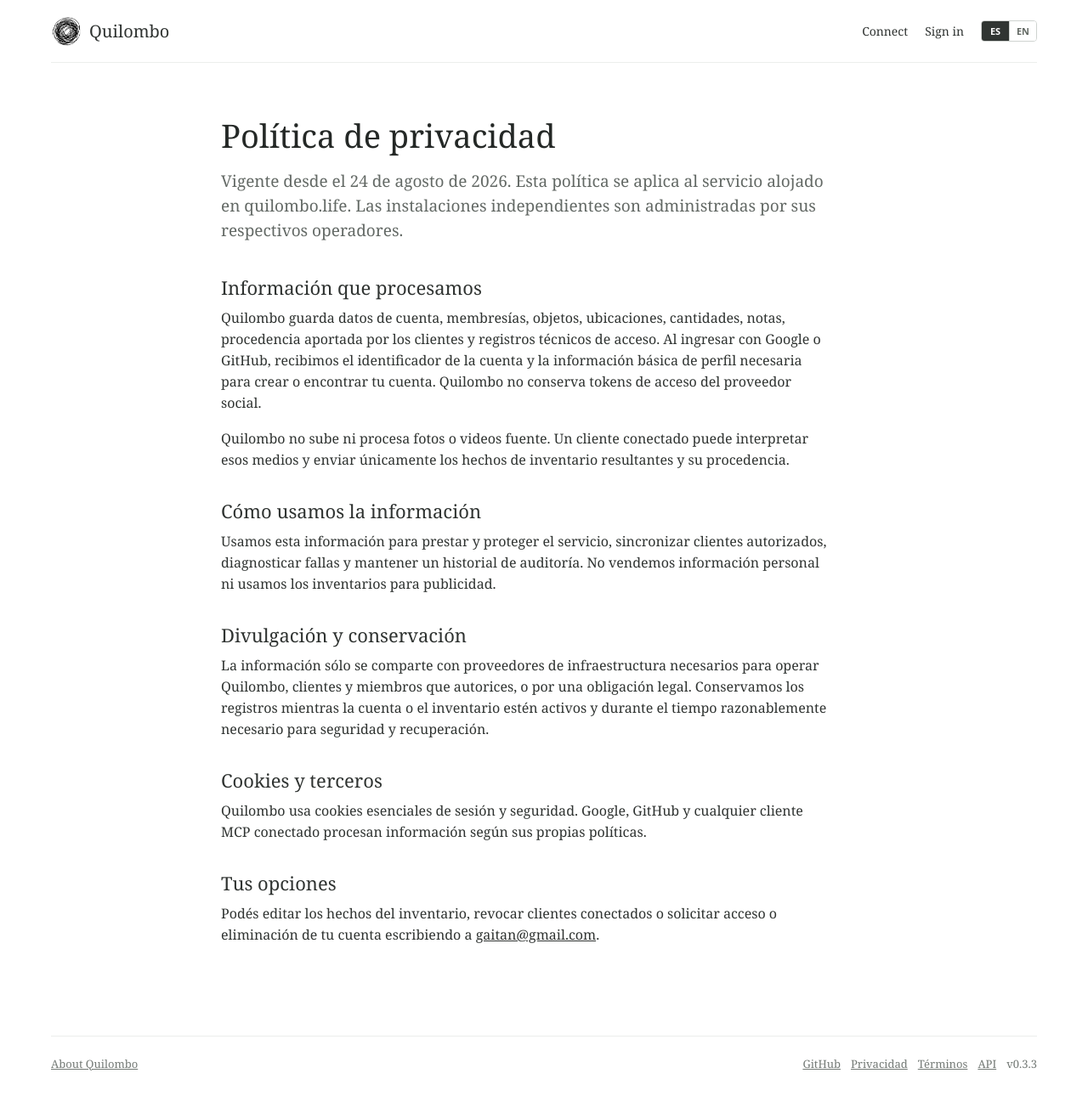
After one commit to mgaitan/quilombo, a Django app: page /privacy/ in a window 1280 px wide. The commit adds this page. Shown: the whole page at 85% size. Run offline with Django 5.2, Linux system fonts and the light colour scheme; parts of the project's set-up code (start-up, migrations or seed data) failed here and were passed over; some libraries are stand-ins or nearby versions.

Commit message:
feat(auth): add public OAuth branding pages
Version the high-resolution Quilombo mark and its Google-sized derivative, and publish privacy and terms pages required for OAuth branding.\n\nRefs #116

```diff
--- a/inventory/static/inventory/styles.css
+++ b/inventory/static/inventory/styles.css
@@ -420,6 +420,11 @@ code {
 .field .helptext ul { margin: 8px 0 0; padding-left: 20px; }
 .errorlist { margin: 7px 0 0; padding-left: 20px; color: #9e2d27; font-size: 14px; }
 .auth-alternate { margin-top: 30px; color: #636965; }
+.legal-page { max-width: 720px; }
+.legal-page .lede { margin-bottom: 38px; }
+.legal-page section { margin-top: 34px; }
+.legal-page h2 { margin-bottom: 10px; font-size: 22px; }
+.legal-page ul { padding-left: 22px; }
 
 .footer {
   display: flex;
--- a/inventory/templates/base.html
+++ b/inventory/templates/base.html
@@ -45,6 +45,8 @@
         <a href="https://mgaitan.github.io/posts/quilombo-agentes-para-organizar-la-vida-real/">{% translate "About Quilombo" %}</a>
       {% endif %}
       <a href="https://github.com/mgaitan/quilombo">GitHub</a>
+      <a href="{% url 'privacy-policy' %}">{% if LANGUAGE_CODE == "en" %}Privacy{% else %}Privacidad{% endif %}</a>
+      <a href="{% url 'terms-of-service' %}">{% if LANGUAGE_CODE == "en" %}Terms{% else %}Términos{% endif %}</a>
       <a href="{% url 'api-docs' %}">API</a>
       <span>v{{ APP_VERSION }}</span>
     </footer>
--- /dev/null
+++ b/inventory/templates/inventory/privacy.html
@@ -0,0 +1,70 @@
+{% extends "base.html" %}
+{% load i18n %}
+{% get_current_language as LANGUAGE_CODE %}
+
+{% block title %}{% if LANGUAGE_CODE == "en" %}Privacy policy{% else %}Política de privacidad{% endif %} | Quilombo{% endblock %}
+{% block page_class %}narrow{% endblock %}
+
+{% block content %}
+  <article class="legal-page">
+    {% if LANGUAGE_CODE == "en" %}
+      <h1>Privacy policy</h1>
+      <p class="lede">Effective August 24, 2026. This policy applies to the hosted service at quilombo.life. Independent self-hosted installations are operated by their respective administrators.</p>
+
+      <section>
+        <h2>Information we process</h2>
+        <p>Quilombo stores account details, workspace memberships, inventory facts, locations, quantities, notes, provenance supplied by clients, and technical access records. When you sign in with Google or GitHub, we receive the account identifier and basic profile information needed to create or find your account. Quilombo does not retain social-provider access tokens.</p>
+        <p>Quilombo does not upload or process source photos or videos. A connected client may interpret media and send only the resulting inventory facts and provenance.</p>
+      </section>
+
+      <section>
+        <h2>How we use information</h2>
+        <p>We use this information to provide and secure the service, synchronize authorized inventory clients, diagnose failures, and maintain an audit history. We do not sell personal information or use inventory data for advertising.</p>
+      </section>
+
+      <section>
+        <h2>Sharing and retention</h2>
+        <p>Information is shared only with infrastructure providers needed to operate Quilombo, clients and workspace members you authorize, or when legally required. Records are retained while your account or workspace is active and as reasonably necessary for security and recovery.</p>
+      </section>
+
+      <section>
+        <h2>Cookies and third parties</h2>
+        <p>Quilombo uses essential session and security cookies. Google, GitHub, and any MCP client you connect process information under their own policies.</p>
+      </section>
+
+      <section>
+        <h2>Your choices</h2>
+        <p>You can edit inventory facts, revoke connected clients, or request account access or deletion by contacting <a href="mailto:gaitan@gmail.com">gaitan@gmail.com</a>.</p>
+      </section>
+    {% else %}
+      <h1>Política de privacidad</h1>
+      <p class="lede">Vigente desde el 24 de agosto de 2026. Esta política se aplica al servicio alojado en quilombo.life. Las instalaciones independientes son administradas por sus respectivos operadores.</p>
+
+      <section>
+        <h2>Información que procesamos</h2>
+        <p>Quilombo guarda datos de cuenta, membresías, objetos, ubicaciones, cantidades, notas, procedencia aportada por los clientes y registros técnicos de acceso. Al ingresar con Google o GitHub, recibimos el identificador de la cuenta y la información básica de perfil necesaria para crear o encontrar tu cuenta. Quilombo no conserva tokens de acceso del proveedor social.</p>
+        <p>Quilombo no sube ni procesa fotos o videos fuente. Un cliente conectado puede interpretar esos medios y enviar únicamente los hechos de inventario resultantes y su procedencia.</p>
+      </section>
+
+      <section>
+        <h2>Cómo usamos la información</h2>
+        <p>Usamos esta información para prestar y proteger el servicio, sincronizar clientes autorizados, diagnosticar fallas y mantener un historial de auditoría. No vendemos información personal ni usamos los inventarios para publicidad.</p>
+      </section>
+
+      <section>
+        <h2>Divulgación y conservación</h2>
+        <p>La información sólo se comparte con proveedores de infraestructura necesarios para operar Quilombo, clientes y miembros que autorices, o por una obligación legal. Conservamos los registros mientras la cuenta o el inventario estén activos y durante el tiempo razonablemente necesario para seguridad y recuperación.</p>
+      </section>
+
+      <section>
+        <h2>Cookies y terceros</h2>
+        <p>Quilombo usa cookies esenciales de sesión y seguridad. Google, GitHub y cualquier cliente MCP conectado procesan información según sus propias políticas.</p>
+      </section>
+
+      <section>
+        <h2>Tus opciones</h2>
+        <p>Podés editar los hechos del inventario, revocar clientes conectados o solicitar acceso o eliminación de tu cuenta escribiendo a <a href="mailto:gaitan@gmail.com">gaitan@gmail.com</a>.</p>
+      </section>
+    {% endif %}
+  </article>
+{% endblock %}
--- a/inventory/views.py
+++ b/inventory/views.py
@@ -119,6 +119,14 @@ def home(request):
             ),
         },
     )
+
+
+def privacy_policy(request):
+    return render(request, "inventory/privacy.html")
+
+
+def terms_of_service(request):
+    return render(request, "inventory/terms.html")
 
 
 @login_required
--- a/pyproject.toml
+++ b/pyproject.toml
@@ -6,7 +6,7 @@ requires-python = ">=3.14,<3.15"
 dependencies = [
     "dj-database-url>=3.0,<4",
     "django>=6.0.8,<6.1",
-    "django-allauth[socialaccount]>=65.14,<66",
+    "django-allauth[socialaccount]>=65.19.1,<66",
     "djangorestframework>=3.16,<3.17",
     "drf-spectacular>=0.28,<0.29",
     "mcp>=2.0,<2.1",
--- a/quilombo/urls.py
+++ b/quilombo/urls.py
@@ -27,6 +27,8 @@ from inventory.views import (
     location_edit,
     location_list,
     oauth_consent,
+    privacy_policy,
+    terms_of_service,
     workspace_create,
     workspace_inventory,
     workspace_member,
@@ -110,6 +112,8 @@ urlpatterns = [
     ),
     path("app/<slug:workspace_slug>/", workspace_inventory, name="workspace-inventory"),
     path("connect/", connector_guide, name="connector-guide"),
+    path("privacy/", privacy_policy, name="privacy-policy"),
+    path("terms/", terms_of_service, name="terms-of-service"),
     path("skills/manage-quilombo-inventory.zip", download_skill, name="skill-download"),
     path("health/", health_check, name="health-check"),
     path("admin/", admin.site.urls),
```
Also changed, not shown: inventory/templates/inventory/terms.html (added, +68 -0 lines), inventory/tests.py (+7 -0 lines), inventory/static/inventory/quilombo-google-logo.png (added), inventory/static/inventory/quilombo-mark-master.png (added), 1 other file.
